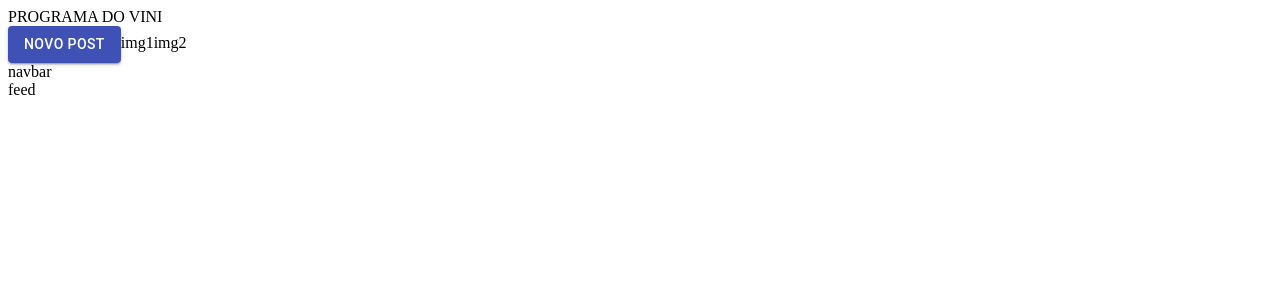
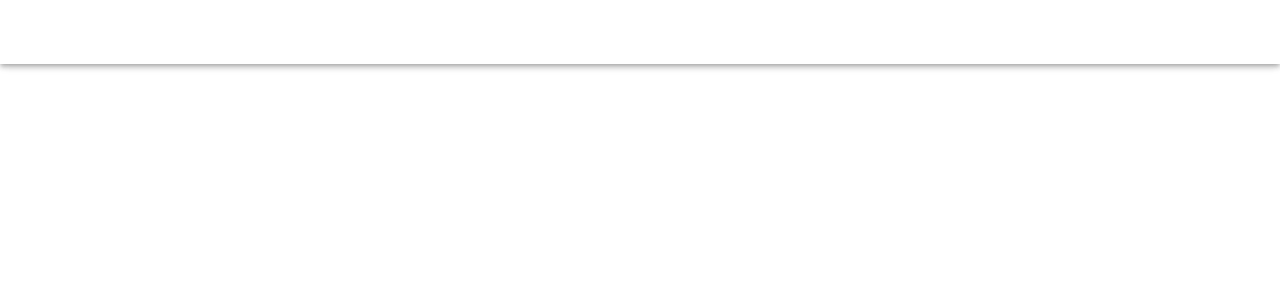
Before and after one commit to viniciosamaralth/appredux9hnhimi, a React (Create React App) app: page / in a window 1280 px wide. Shown: the top 300 px of the page. Built offline with nearby package versions, Linux system fonts and the light colour scheme.

Commit message:
TEMPO 50:40 https://www.youtube.com/watch?v=LGf2KJg20lg&t=2564s

```diff
--- a/src/pages/home/components/Feed.js
+++ b/src/pages/home/components/Feed.js
@@ -0,0 +1,11 @@
+import React from "react";
+
+function Feed() {
+  return (
+    <div>
+      <h1>feed</h1>
+    </div>
+  );
+}
+
+export default Feed;
--- a/src/pages/home/components/Header.js
+++ b/src/pages/home/components/Header.js
@@ -1,21 +1,34 @@
 import React from "react";
 import { Button } from "@material-ui/core";
+import { makeStyles } from "@material-ui/styles";
+import AppBar from "@material-ui/core/AppBar";
+import Toolbar from "@material-ui/core/Toolbar";
+
+const useStyle = makeStyles({
+  AppBar: {
+    boxShadow: "yes",
+  },
+});
 
 function Header() {
+  const Classes = useStyle();
+
   return (
-    <header className="header">
-      <div>
-        <span>PROGRAMA DO VINI</span>
+    <AppBar position="fixed" color="inherit" className={Classes.AppBar}>
+      <Toolbar>
+        {/* <div>
+          <a href="/"> PROGRAMA DO VINI</a>
+          <imput type="text"></imput>
         </div>
-
         <div>
           <Button color="primary" variant="contained">
             Novo Post
           </Button>
           <span>img1</span>
           <span>img2</span>
-      </div>
-    </header>
+        </div> */}
+      </Toolbar>
+    </AppBar>
   );
 }
 
--- a/src/pages/home/components/NavBar.js
+++ b/src/pages/home/components/NavBar.js
@@ -1,3 +1,11 @@
 import React from "react";
 
-function Feed() {}
+function NavBar() {
+  return (
+    <div>
+      <h1>NavBar</h1>
+    </div>
+  );
+}
+
+export default NavBar;
--- a/src/pages/home/index.js
+++ b/src/pages/home/index.js
@@ -1,12 +1,20 @@
 import React from "react";
 //import './style.css'
+import { makeStyles } from "@material-ui/styles";
 import Header from "./components/Header";
-import { makeStyles } from "@material-ui/styles";
+import Feed from "./components/Feed";
+import NavBar from "./components/NavBar";
 
 const useStyle = makeStyles({
   root: {
     display: "flex",
     flexDirection: "column",
+  },
+  main: {
+    height: "100vh",
+    display: "flex",
+    width: "1200px",
+    margin: "0 auto",
   },
 });
 
@@ -18,9 +26,9 @@ function Home() {
       <Header />
 
       <div className="toolbar"></div>
-      <main className="main">
-        <div className="navbar">navbar</div>
-        <div className="feed">feed</div>
+      <main className={classes.main}>
+        <NavBar />
+        <Feed />
       </main>
     </div>
   );
```
Lines whose indentation alone changed are shown as unchanged.
